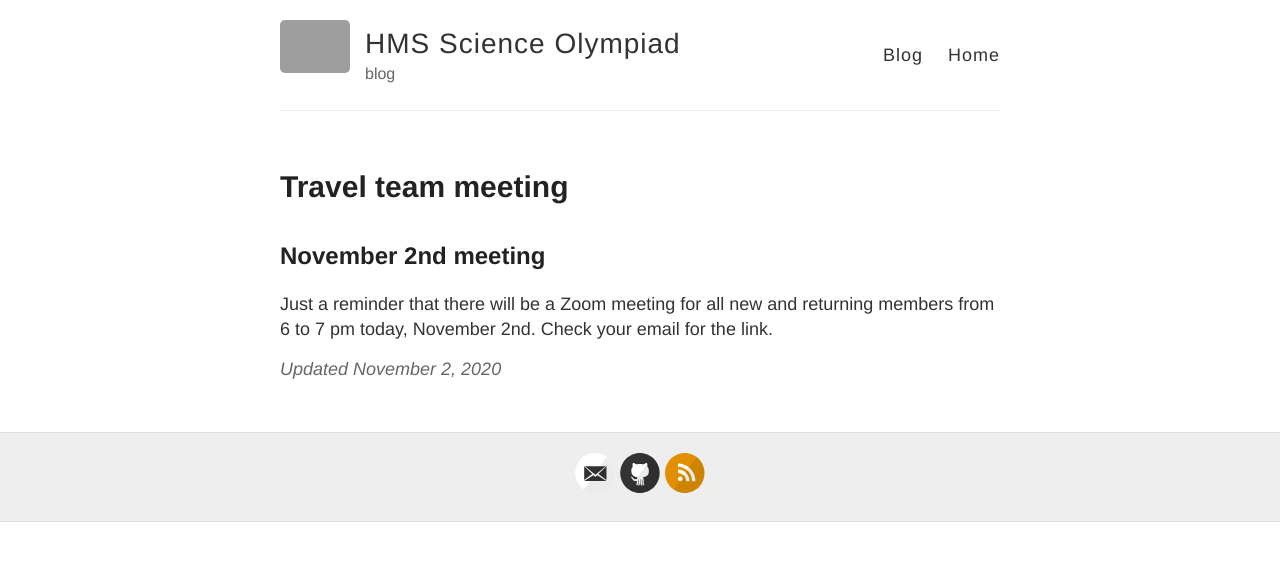
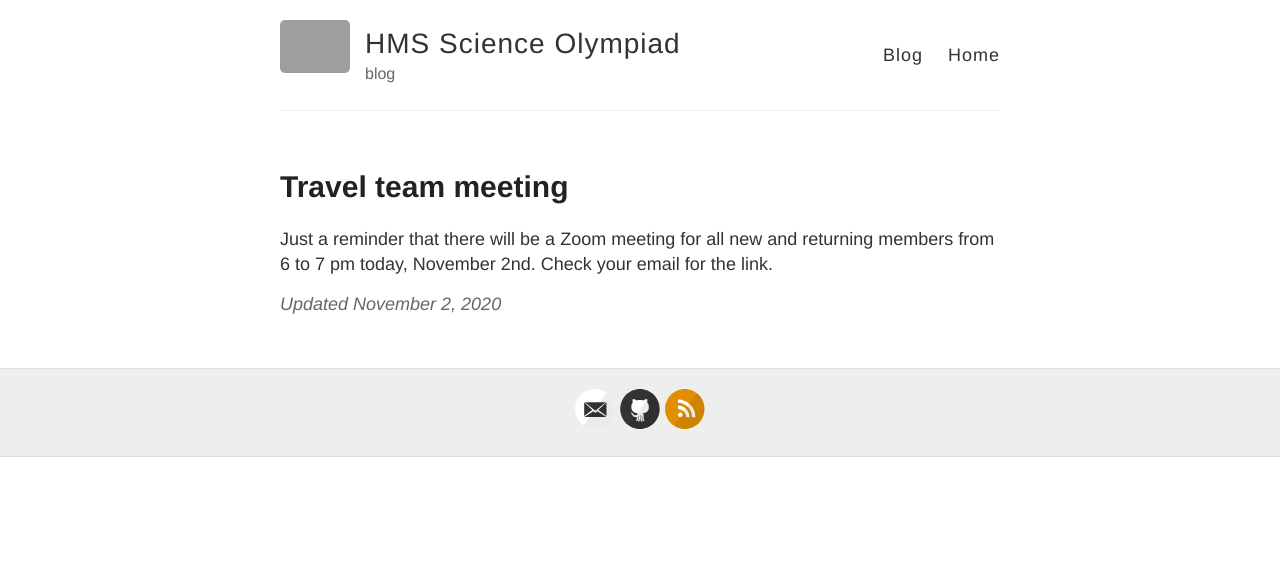
Before and after one commit to HMSSO/scioly-blog, a Jekyll site: the page built from _posts/2020-11-02-Travel-Team-Meeting.md, in a window 1280 px wide. Shown: the top 561 px of the page. Built offline with Jekyll 4.4.1, drawn with Linux system fonts in a browser that asks for light colours; grey boxes are pictures that could not be loaded.

Commit message:
Update 2020-11-02-Travel-Team-Meeting.md

```diff
--- a/_posts/2020-11-02-Travel-Team-Meeting.md
+++ b/_posts/2020-11-02-Travel-Team-Meeting.md
@@ -4,5 +4,4 @@ layout: post
 title: Travel team meeting
 author: Luke
 ---
-## November 2nd meeting
 Just a reminder that there will be a Zoom meeting for all new and returning members from 6 to 7 pm today, November 2nd. Check your email for the link.
```
